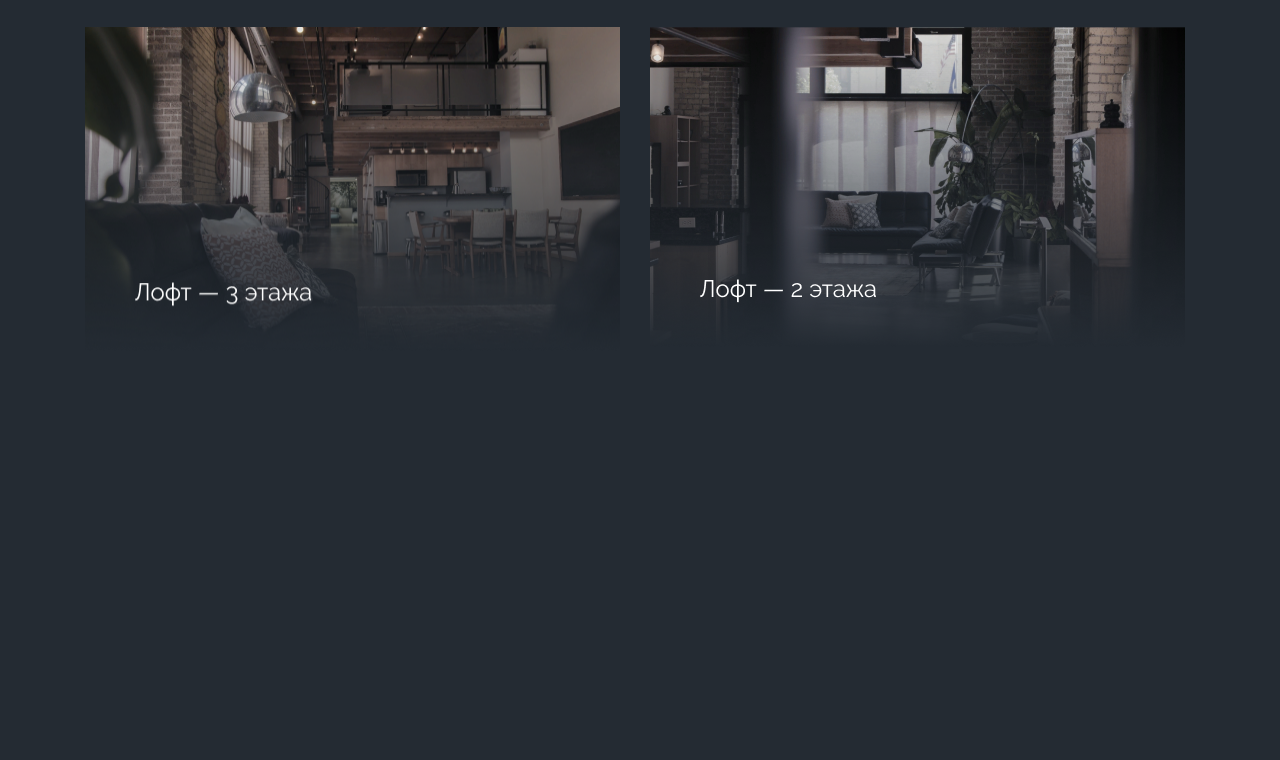
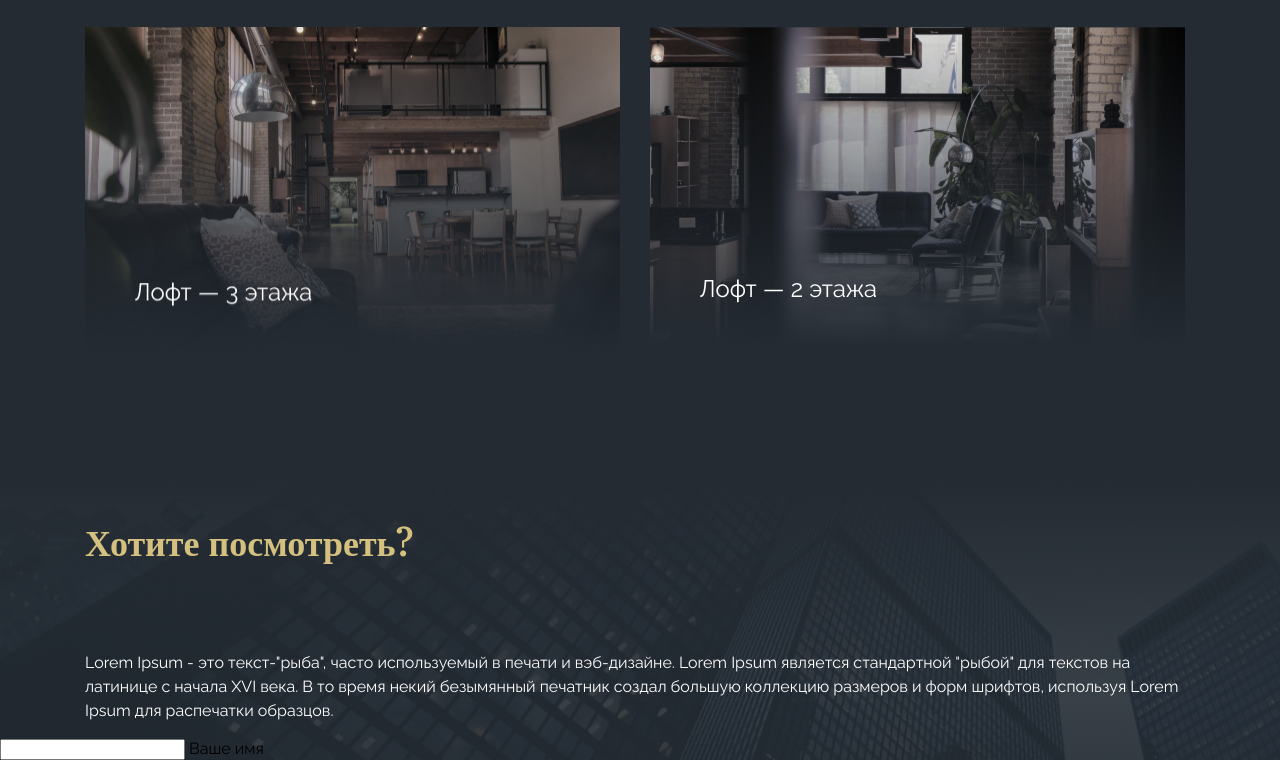
Before and after one commit to scorppavel/HouseVOP, a plain HTML site: page index.html in a window 1280 px wide. Shown: the part 1911-2671 px from the top of the page. Before the commit the page ends 2292 px from the top, so only its background shows below. Drawn offline with nearby package versions, Linux system fonts and the light colour scheme.

Commit message:
add input

```diff
--- a/assets/style/style.css
+++ b/assets/style/style.css
@@ -135,3 +135,21 @@ a {
 .imagefirst img {
   margin:0 30px 30px 0;
 }
+
+.wantview {
+  background: url('/assets/img/Wanttosee.png')no-repeat;
+}
+
+.question {
+  padding: 100px 0 50px 0;
+}
+
+.loremtext {
+  color: #fff;
+  font-size: 16px;
+  line-height: 24px;
+}
+
+.wantviewtext {
+
+}
--- a/index.html
+++ b/index.html
@@ -89,6 +89,24 @@
         </div>
       </div>
   </section>
+  <section class="view">
+    <div class="wantview">
+      <div class="container">
+        <div class="wantviewtext">
+          <p class="secondtext question">Хотите посмотреть?</p>
+          <p class="loremtext">Lorem Ipsum - это текст-"рыба", часто используемый в печати и вэб-дизайне. Lorem Ipsum
+            является стандартной
+            "рыбой" для текстов на латинице с начала XVI века. В то время некий безымянный печатник создал большую
+            коллекцию
+            размеров и форм шрифтов, используя Lorem Ipsum для распечатки образцов. </p>
+        </div>
+      </div>
+      <div class="details">
+        <input type="text">
+        Ваше имя
+      </div>
+    </div>
+  </section>
 </body>
 
 </html>
```
Also changed, not shown: assets/img/Wanttosee.png (added).
